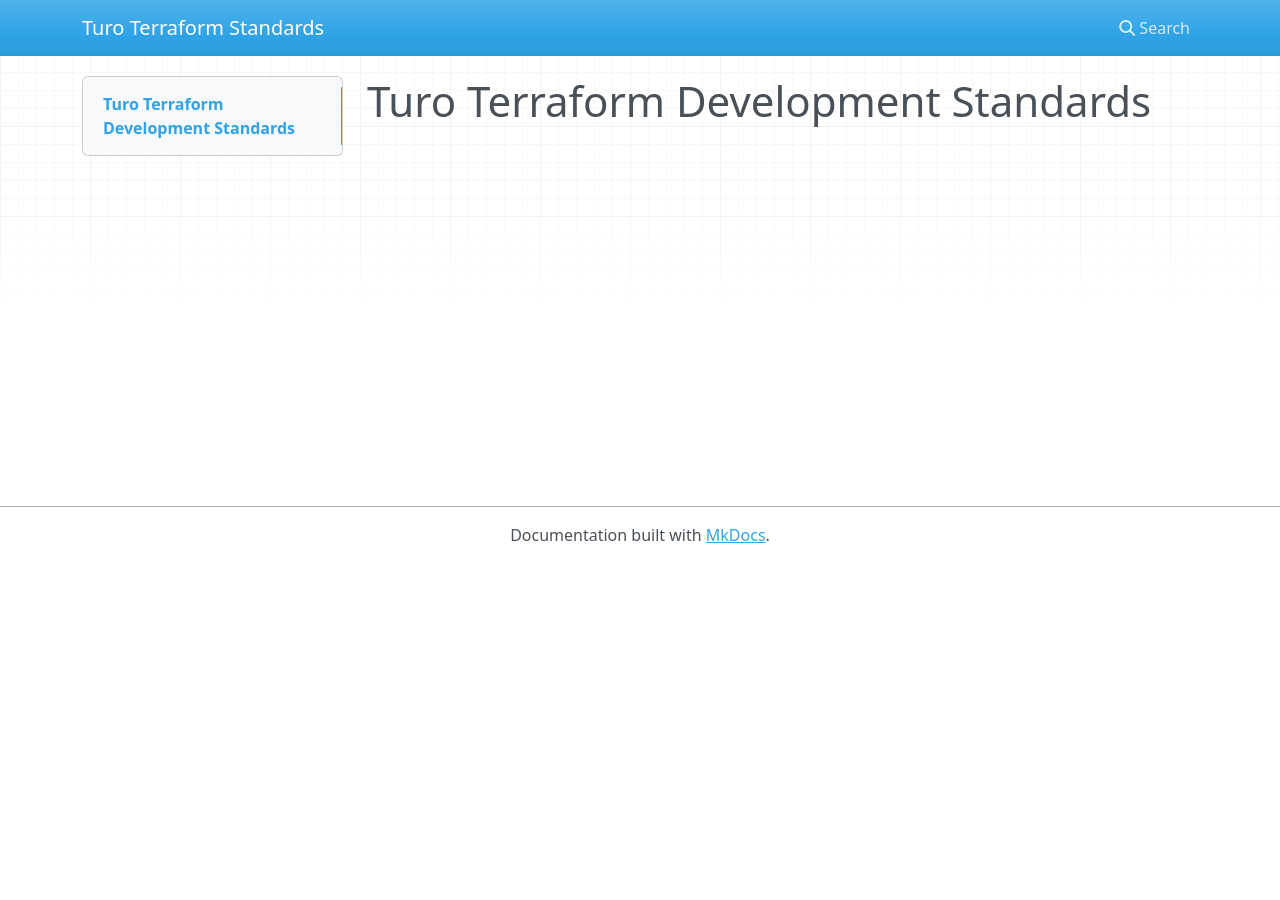
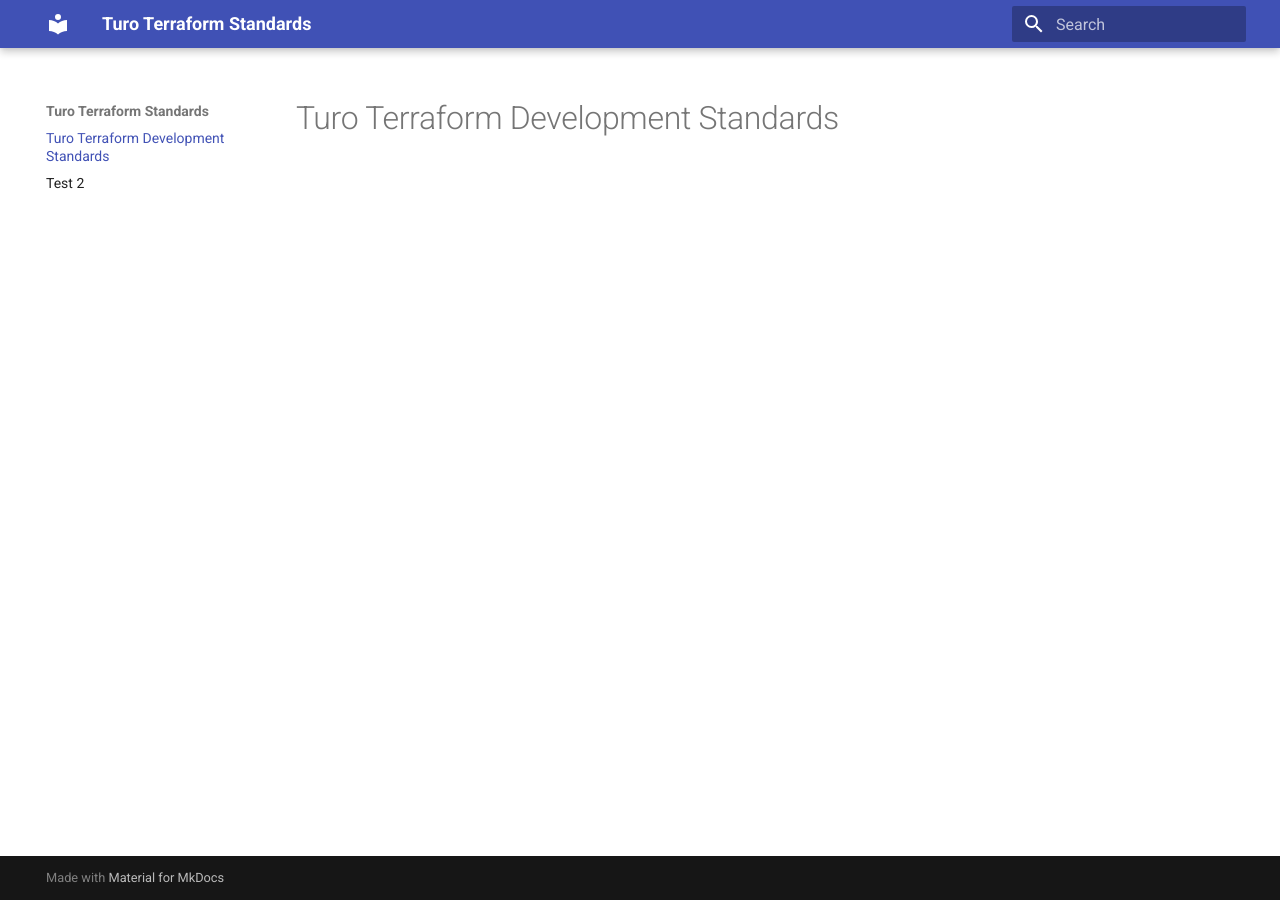
Before and after one commit to open-turo/standards-terraform, an MkDocs documentation site: the page built from docs/index.md, in a window 1280 px wide. Built offline with MkDocs 1.6.1 and Material for MkDocs 9.7.7, drawn with Linux system fonts in a browser that asks for light colours; nearby versions of some CDN libraries.

Commit message:
chore: add material theme

```diff
--- /dev/null
+++ b/docs/test.md
@@ -0,0 +1,3 @@
+# Test 2
+
+This is a test!
--- a/mkdocs.yml
+++ b/mkdocs.yml
@@ -1 +1,3 @@
 site_name: Turo Terraform Standards
+theme:
+  name: material
```
